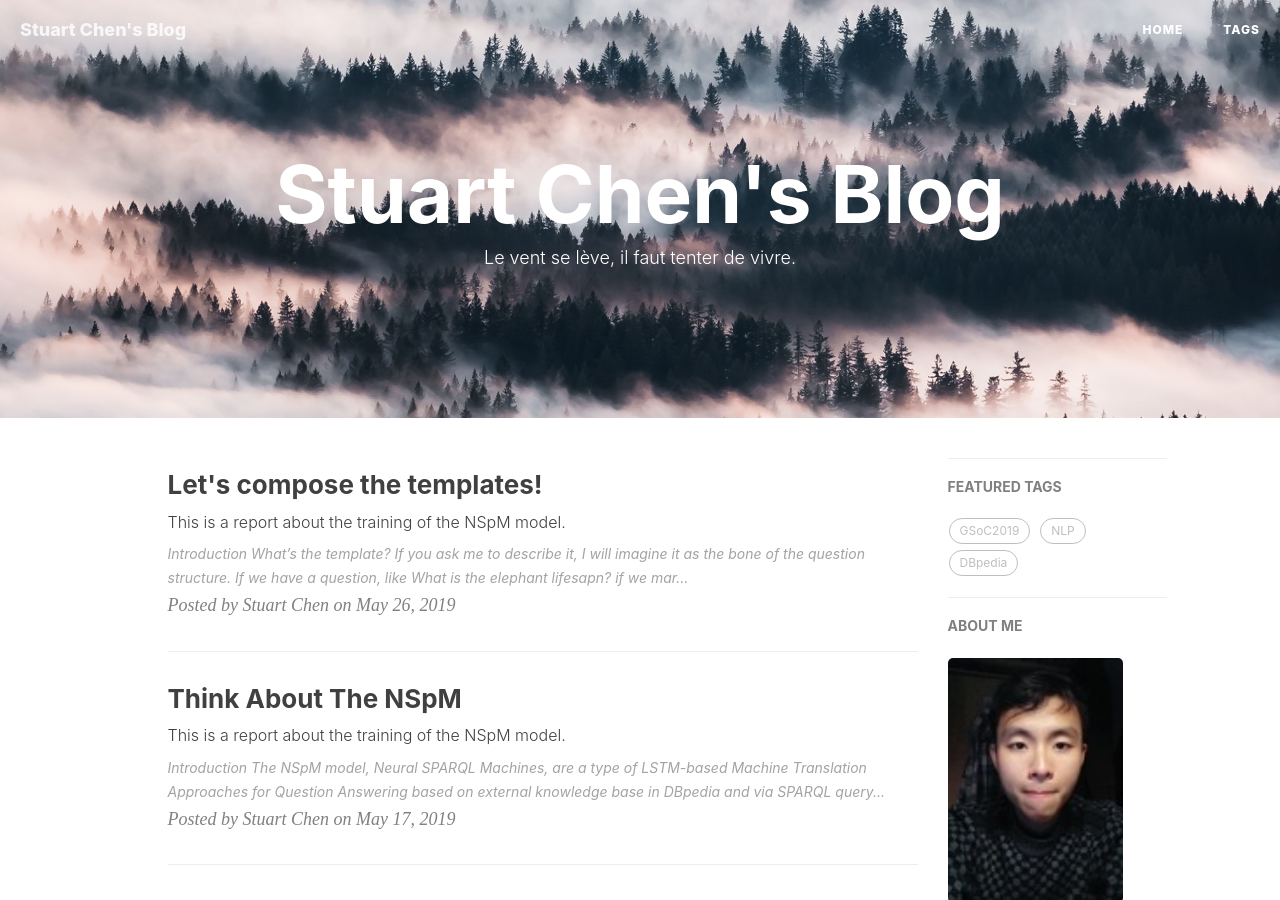
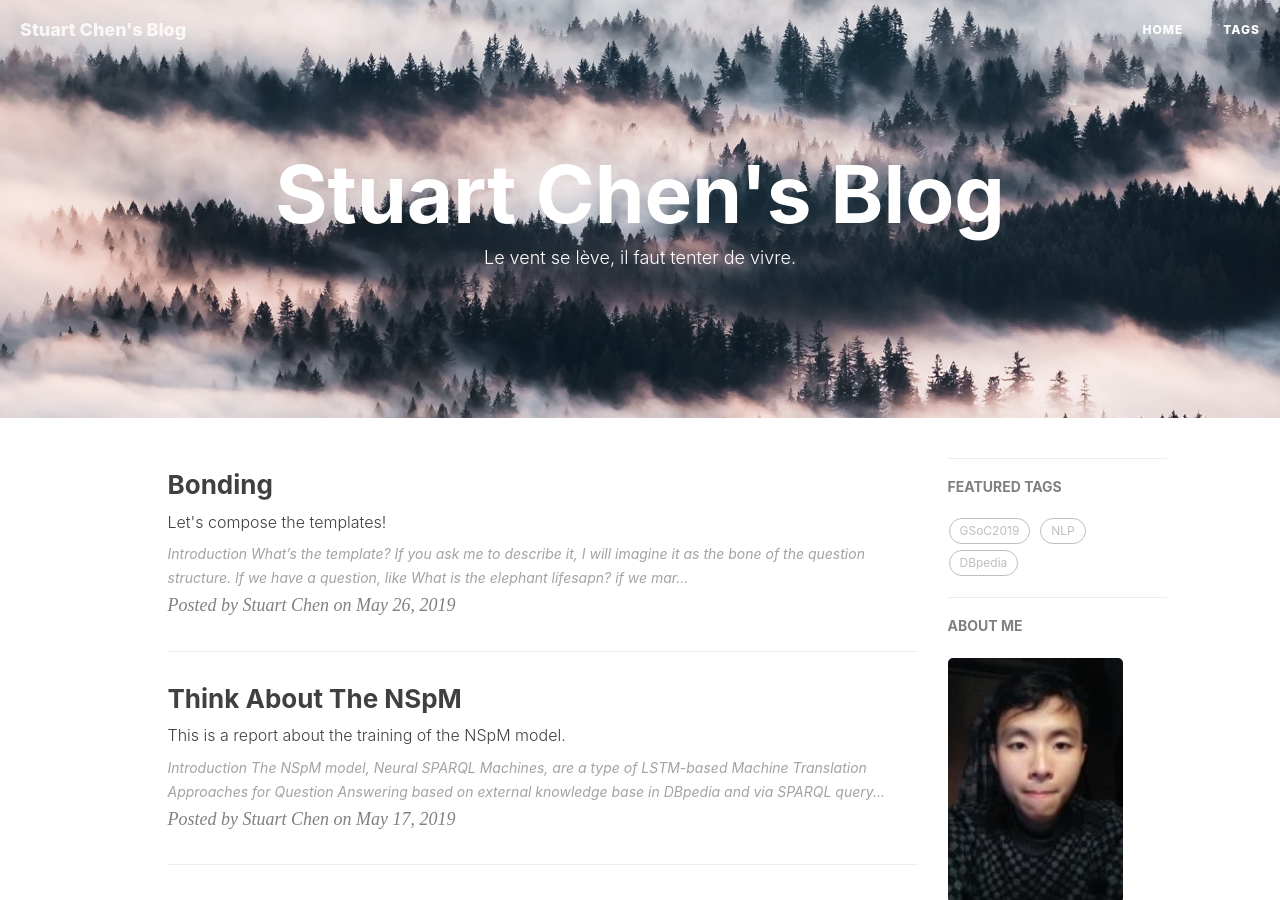
Before and after one commit to StuartCHAN/StuartCHEN.github.io, a Jekyll site: the page built from index.html, in a window 1280 px wide and 900 px high. Built offline with Jekyll 4.4.1, drawn with Linux system fonts in a browser that asks for light colours; nearby versions of some CDN libraries; the list of posts is cut into pages by our own code; comment, search, counter and statistics services are not loaded.

Commit message:
Chang the title

```diff
--- a/_posts/2019-05-25-Let-us-make-the-templates.md
+++ b/_posts/2019-05-25-Bonding.md
@@ -1,7 +1,7 @@
 ---
 layout:     post
-title:      Let's compose the templates!
-subtitle:   This is a report about the training of the NSpM model.
+title:      Bonding
+subtitle:   Let's compose the templates!
 date:       2019-05-26
 author:     Stuart Chen
 header-img: img/ivana-cajina-343416-unsplash.jpg
```
